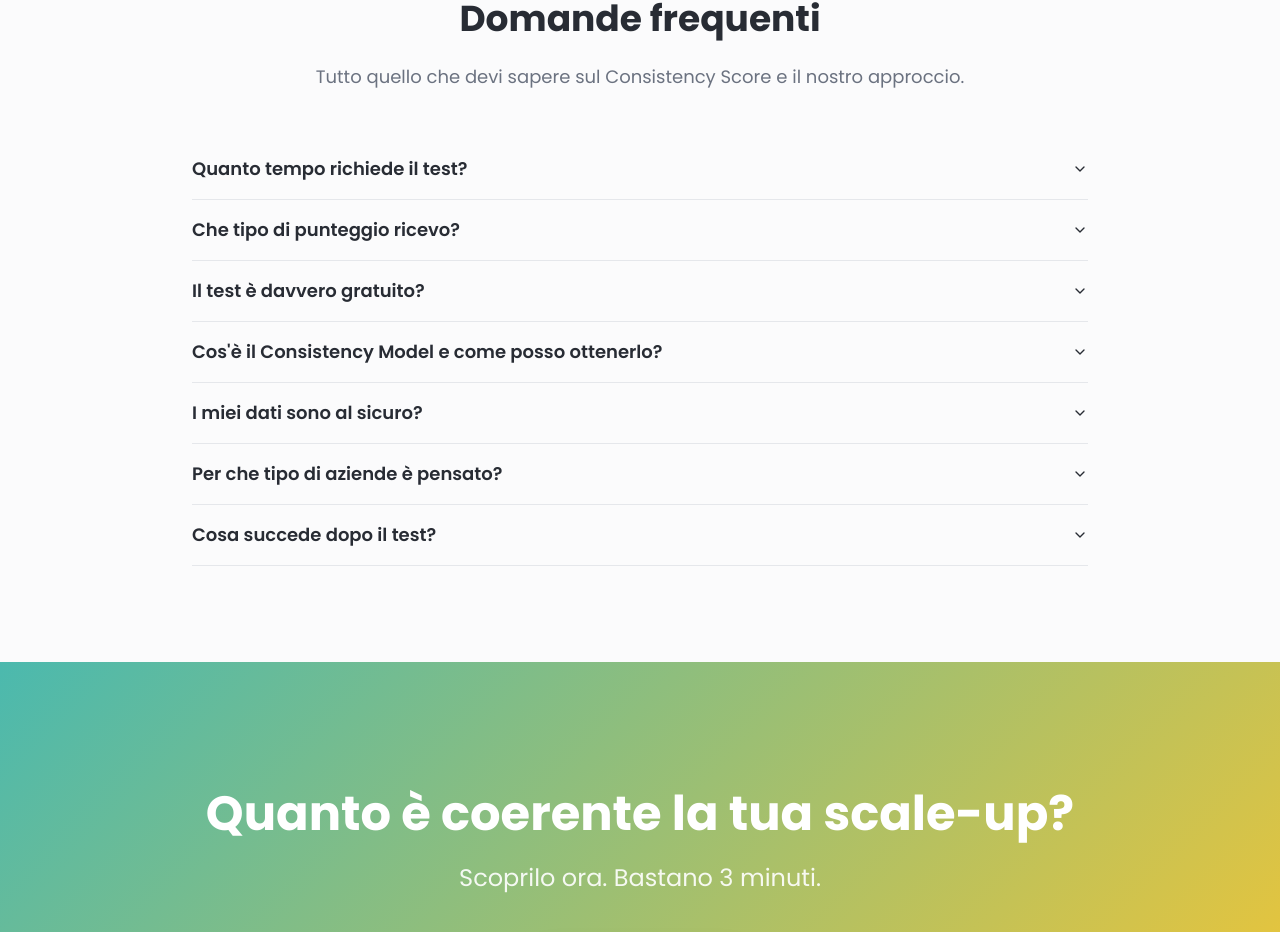
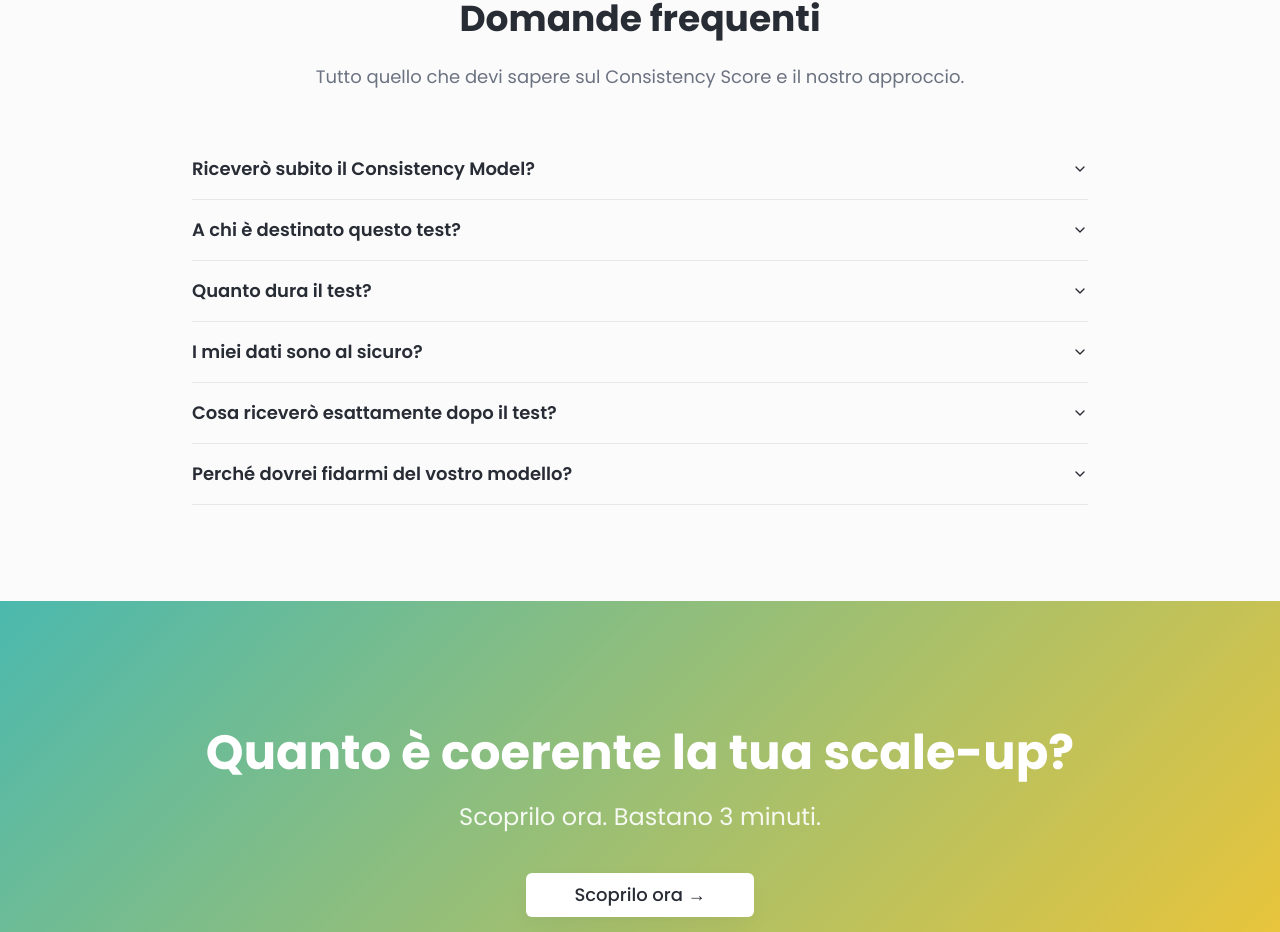
Before and after one commit to qmates-tech/LP-Consistency-Model, a React (Vite) app: page / in a window 1280 px wide. Shown: the part 4484-5416 px from the top of the page. Built offline with nearby package versions, Linux system fonts and the light colour scheme.

Commit message:
changed FAQ section

```diff
--- a/src/components/FAQSection.tsx
+++ b/src/components/FAQSection.tsx
@@ -8,32 +8,28 @@ import {
 const FAQSection = () => {
   const faqs = [
     {
-      question: "Quanto tempo richiede il test?",
-      answer: "Solo 3 minuti. Il test è composto da 6 domande strategiche mirate, pensate per CEO e CTO di scale-up tech con team di 10-50 sviluppatori."
+      question: "Riceverò subito il Consistency Model?",
+      answer: "Sì! Riceverai il tuo risultato e il modello via mail per poterlo ritestare aumentando variabili e dettagli."
     },
     {
-      question: "Che tipo di punteggio ricevo?",
-      answer: "Ricevi un Consistency Score che misura l'allineamento tra strategia business, struttura organizzativa e architettura software. Include un mini-report con raccomandazioni personalizzate."
+      question: "A chi è destinato questo test?",
+      answer: "A CEO, CTO e Product Leader di scale-up tech tra 10 e 50 dev, che vogliono migliorare velocità, qualità e scalabilità."
     },
     {
-      question: "Il test è davvero gratuito?",
-      answer: "Sì, completamente gratuito. Nessun costo nascosto, nessun impegno. L'unico requisito è essere CEO o CTO di una scale-up tech."
-    },
-    {
-      question: "Cos'è il Consistency Model e come posso ottenerlo?",
-      answer: "È il framework proprietario di QMates per allineare strategia, team e software nelle scale-up. È disponibile solo su richiesta dopo aver completato il test e prenotato una call di approfondimento."
+      question: "Quanto dura il test?",
+      answer: "Meno di 3 minuti. Sono solo 6 domande multiple, pensate per identificare rapidamente il tuo livello di coerenza organizzativa."
     },
     {
       question: "I miei dati sono al sicuro?",
-      answer: "Assolutamente sì. Utilizziamo i tuoi dati solo per generare il tuo score personalizzato. Non condividiamo informazioni con terze parti e puoi richiedere la cancellazione in qualsiasi momento."
+      answer: "Usiamo le risposte solo in forma aggregata per identificare pattern. Non verranno mai condivisi con terzi e non riceverai spam."
     },
     {
-      question: "Per che tipo di aziende è pensato?",
-      answer: "Scale-up tech con team di sviluppo di 10-50 persone, che stanno affrontando sfide di crescita, delivery o allineamento strategico. Ideale per chi ha superato la fase di MVP e sta scalando."
+      question: "Cosa riceverò esattamente dopo il test?",
+      answer: "Il tuo punteggio (Consistency Score), un mini-report con i tuoi punti di forza e fragilità e l'accesso al nostro modello esclusivo via mail"
     },
     {
-      question: "Cosa succede dopo il test?",
-      answer: "Ricevi immediatamente il tuo Consistency Score via email. Se interessato, puoi prenotare una call gratuita di 30 minuti per approfondire i risultati e richiedere accesso al framework completo."
+      question: "Perché dovrei fidarmi del vostro modello?",
+      answer: "Il Consistency Model nasce da oltre 10 anni di lavoro con startup e scale-up tech. È stato validato sul campo con team da 5 a 50 dev, aiutandoli a migliorare time-to-market, qualità del codice e motivazione del team."
     }
   ];
 
```
